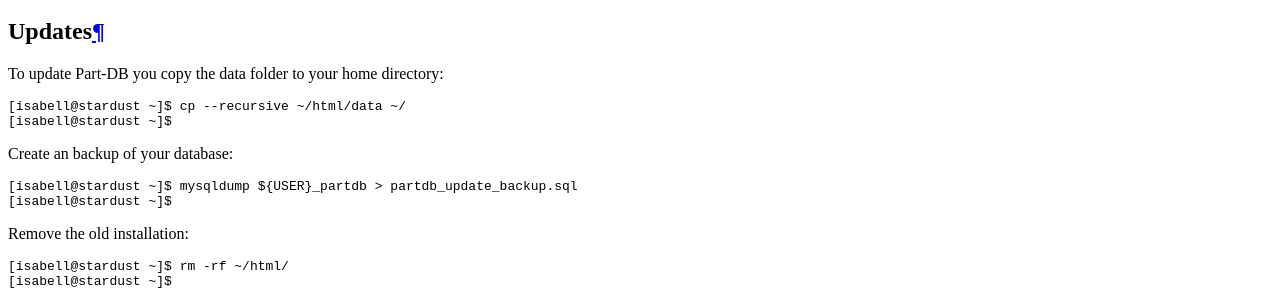
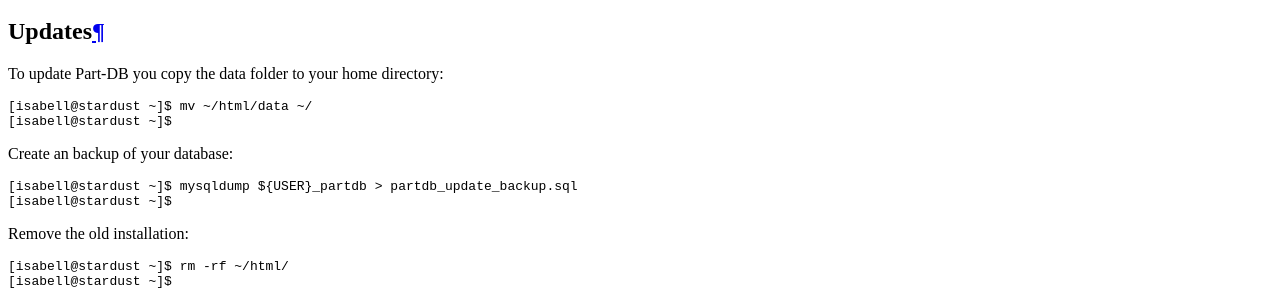
Before and after one commit to Uberspace/lab, a Sphinx documentation site: the page built from source/guide_part-db.rst, in a window 1280 px wide and 900 px high, scrolled down 5192 px. Shown: the part 161-452 px from the top of the window. Built offline with Sphinx 7.4.7 and the Read the Docs theme 2.0.0, drawn with Linux system fonts in a browser that asks for light colours.

Commit message:
Move data to backup instead of copying

```diff
--- a/source/guide_part-db.rst
+++ b/source/guide_part-db.rst
@@ -124,7 +124,7 @@
 
 ::
 
- [isabell@stardust ~]$ cp --recursive ~/html/data ~/
+ [isabell@stardust ~]$ mv ~/html/data ~/
  [isabell@stardust ~]$
 
 Create an backup of your database:
```
